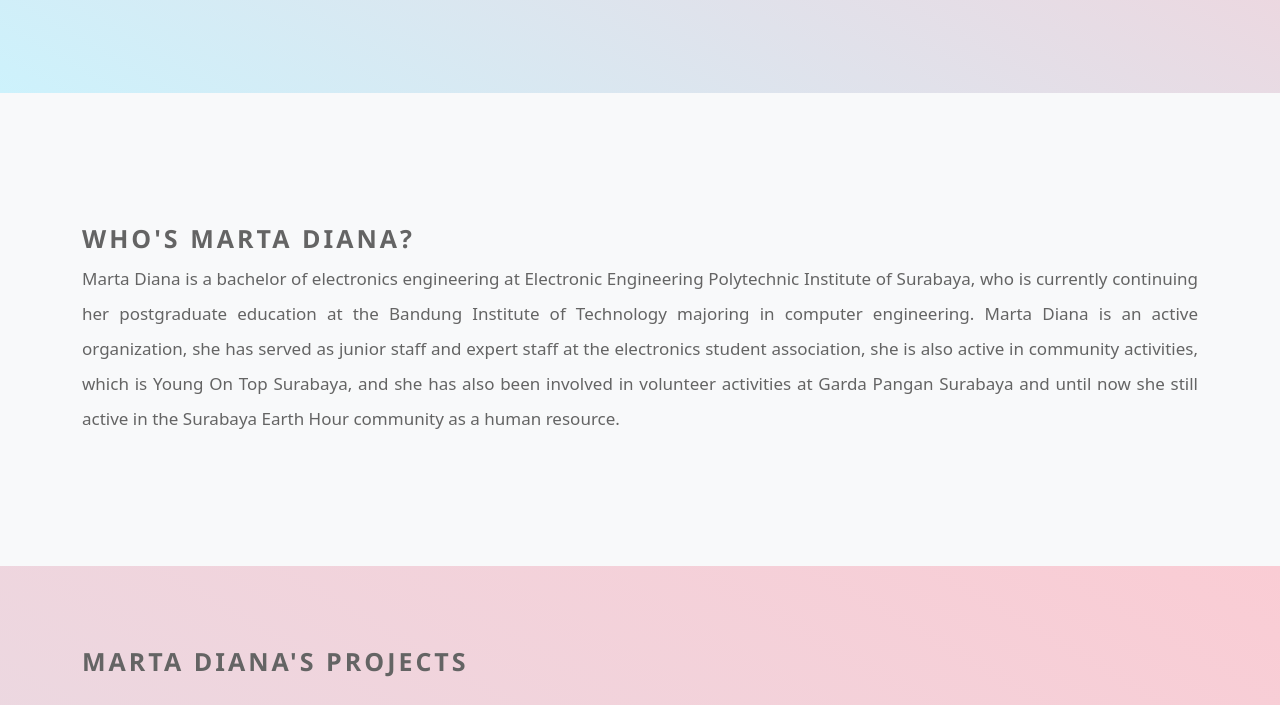
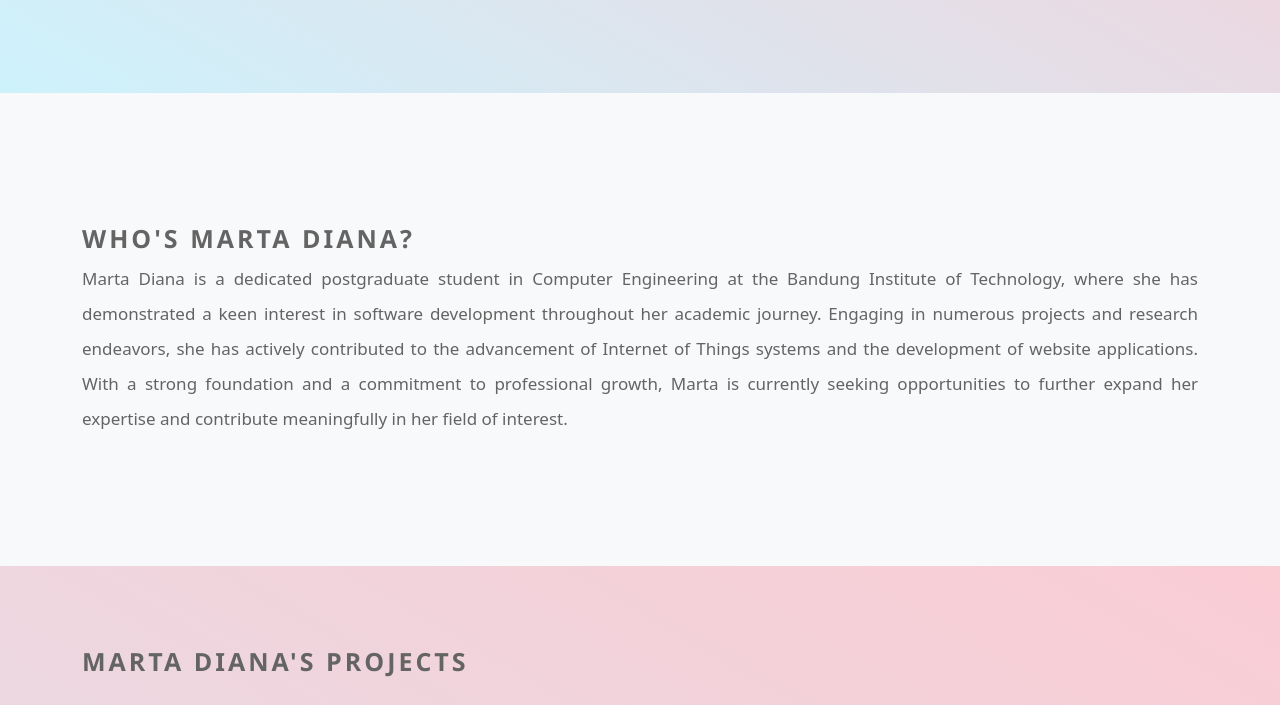
Before and after one commit to MartaDiana/Simple-Portfolio, a plain HTML site: page index.html in a window 1280 px wide. Shown: the part 382-1087 px from the top of the page. Drawn offline with nearby package versions, Linux system fonts and the light colour scheme.

Commit message:
modified

```diff
--- a/index.html
+++ b/index.html
@@ -57,9 +57,9 @@
           <div class="col-sm-12">
             <h2 style="margin-top: 50px">Who's Marta Diana?</h2>
             <p style="margin-bottom: 50px">
-              Marta Diana is a bachelor of electronics engineering at Electronic Engineering Polytechnic Institute of Surabaya, who is currently continuing her postgraduate education at the Bandung Institute of Technology majoring in
-              computer engineering. Marta Diana is an active organization, she has served as junior staff and expert staff at the electronics student association, she is also active in community activities, which is Young On Top Surabaya,
-              and she has also been involved in volunteer activities at Garda Pangan Surabaya and until now she still active in the Surabaya Earth Hour community as a human resource.
+              Marta Diana is a dedicated postgraduate student in Computer Engineering at the Bandung Institute of Technology, where she has demonstrated a keen interest in software development throughout her academic journey. Engaging in
+              numerous projects and research endeavors, she has actively contributed to the advancement of Internet of Things systems and the development of website applications. With a strong foundation and a commitment to professional
+              growth, Marta is currently seeking opportunities to further expand her expertise and contribute meaningfully in her field of interest.
             </p>
           </div>
         </div>
```
